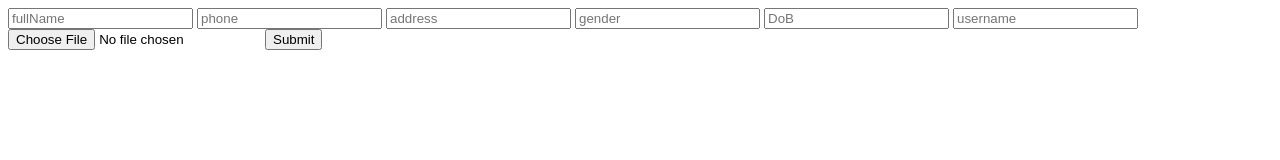
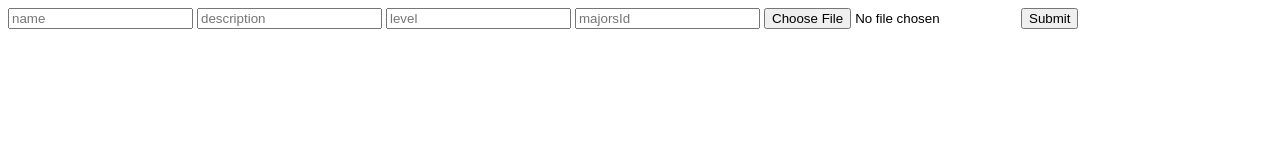
Before and after one commit to F-SOFT/Backend_AP_Manager, a website: page src/public/view.html in a window 1280 px wide. Drawn offline with Linux system fonts and the light colour scheme.

Commit message:
update lich hoc

```diff
--- a/src/app/models/Course.js
+++ b/src/app/models/Course.js
@@ -18,7 +18,6 @@ const Course = new Schema({
     level: { type: String, required: true },
     keySearch: { type: String },
     slug: { type: String, slug: 'name', unique: true },
-    teacherId: { type: String, ref: 'User'},
     majorsId: { type: String, ref: 'Majors' },
 }, {
     timestamps: true,
--- a/src/public/view.html
+++ b/src/public/view.html
@@ -7,13 +7,12 @@
     <title>Document</title>
 </head>
 <body>
-    <form action="https://ap-sever.herokuapp.com/users/update/infomation" method="post" enctype="multipart/form-data">
-        <input type="text " name="fullName" placeholder="fullName" >
-        <input type="text " name="phone" placeholder="phone" >
-        <input type="text " name="address" placeholder="address" >
-        <input type="text " name="gender" placeholder="gender" >
-        <input type="text " name="DoB" placeholder="DoB" >
-        <input type="text " name="username" placeholder="username" >
+    <form action="http://localhost:4000/courses/store" method="post" enctype="multipart/form-data">
+        <input type="text " name="name" placeholder="name" >
+        <input type="text " name="description" placeholder="description" >
+        <input type="text " name="level" placeholder="level" >
+        <!-- <input type="text " name="teacherId" placeholder="teacherId" > -->
+        <input type="text " name="majorsId" placeholder="majorsId" >
         <!-- <input type="text " name="description" placeholder="description" > -->
         <!-- <input type="text " name="level" placeholder="level" >
         <input type="text " name="majorsId" placeholder="majorsId" > -->
--- a/src/routes/courseRoute.js
+++ b/src/routes/courseRoute.js
@@ -9,7 +9,7 @@ const course = require('../app/controllers/CourseController');
 router.delete('/:id', auth.auth, permission.admin, course.delete);
 router.put('/:id', auth.auth, permission.admin,upladImage.single('image'), course.edit);
 // router.patch('/change/image', auth.auth, permission.admin, upladImage.single('image'), course.changeImage);
-router.post('/store', auth.auth, permission.admin, upladImage.single('image'), course.store);
+router.post('/store', upladImage.single('image'), course.store);
 router.get('/majors/:id', auth.auth, permission.trainee, course.majors);
 router.get('/search', auth.auth, permission.trainee, course.search);
 router.get('/view', course.test);
```
Also changed, not shown: src/app/controllers/CourseController.js (+4 -4 lines), src/public/images/1639803960593.jpeg (added), src/public/images/1639804084110.jpeg (added).
